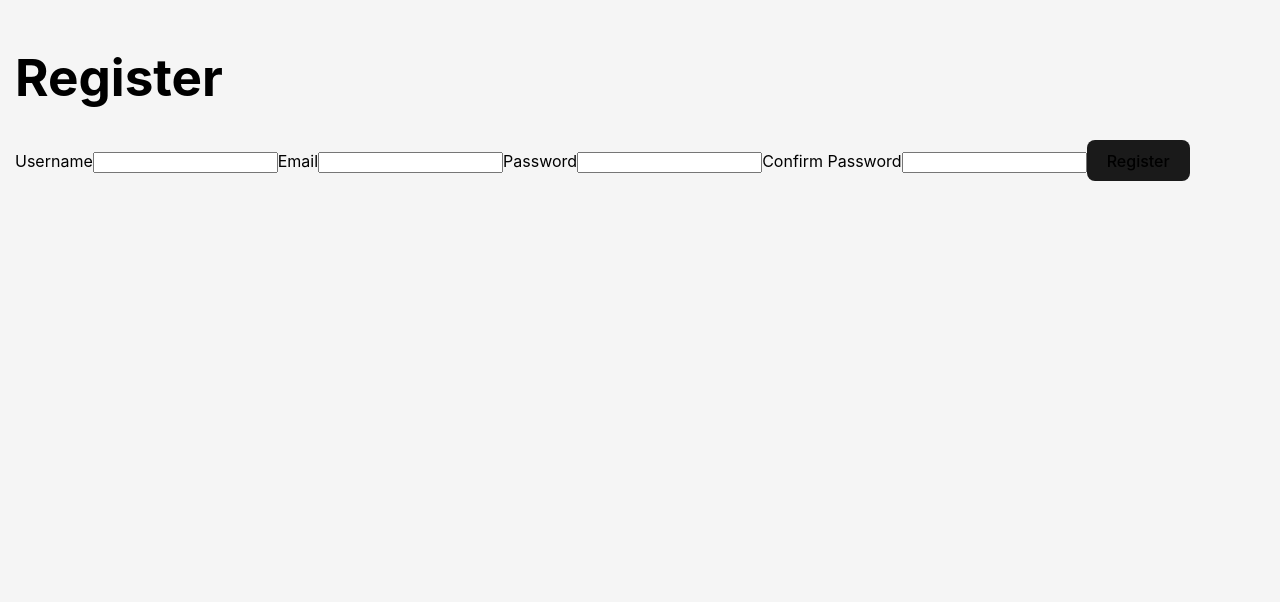
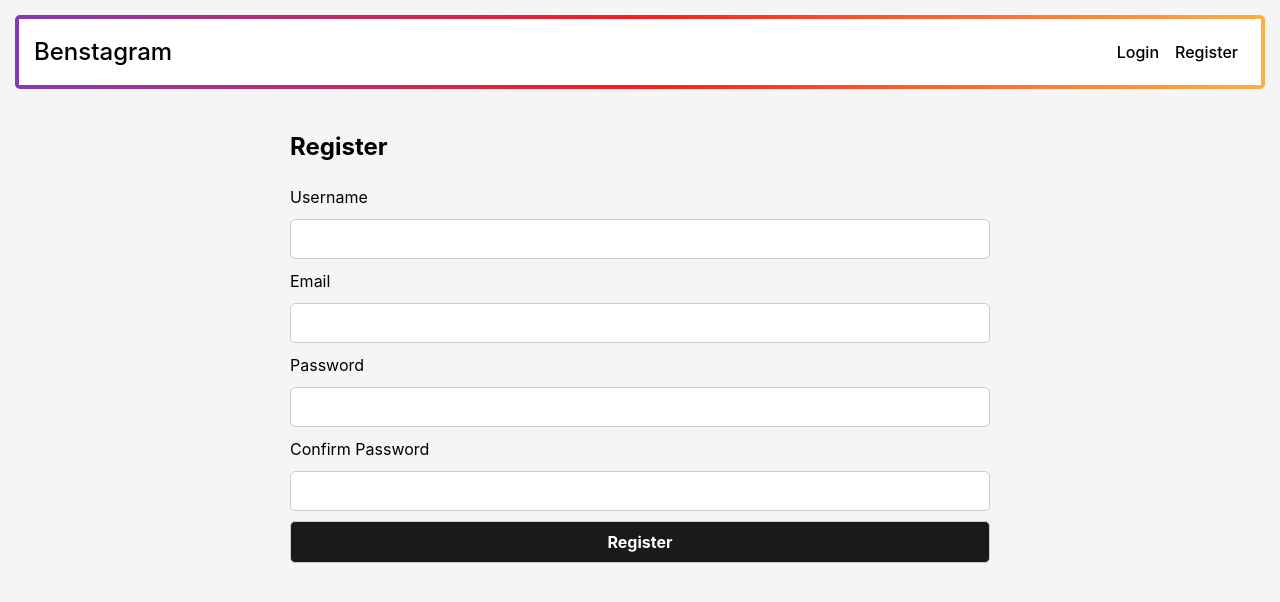
Before and after one commit to CheerfulAdmiralAckbar/week10-frontend, a React (Vite) app: page /register in a window 1280 px wide. Shown: the top 602 px of the page. Built offline with nearby package versions, Linux system fonts and the light colour scheme; no server answers; what unsplash-js would draw is missing.

Commit message:
feature: styled register and login page and made style changes

```diff
--- a/components/Navigation.jsx
+++ b/components/Navigation.jsx
@@ -1,7 +1,7 @@
 import { Link } from "react-router-dom";
 
-const Navigation = ({ user, onLogout }) => {
-  console.log('Navigation props:', { user, onLogout });
+// Default to null user and empty function for onLogout so that you don't need to pass in a user even if it doesnt exist
+const Navigation = ({ user = null, onLogout = () => {} }) => {
   console.log(JSON.stringify(user));
   return (
     <nav className="navigation-wrapper">
@@ -17,7 +17,7 @@ const Navigation = ({ user, onLogout }) => {
           {user ? (
             <ul>
               <li>
-                <Link to="/profile">{user.username}</Link>
+                <Link>Hello, <b>{user.username}</b></Link>
               </li>
               <li>
                 <Link to="/favourites">Favourites</Link>
--- a/src/App.jsx
+++ b/src/App.jsx
@@ -71,7 +71,7 @@ function App() {
     <div className="wrapper">
       <Router>
         <Routes>
-          <Route path="/login" element={user ? <Navigate to="/" replace /> : <Login setUser={setUser} />} />
+          <Route path="/login" element={user ? <Navigate to="/" replace /> : <Login setUser={setUser} onLogout={handleLogout} />} />
           <Route path="/register" element={<Register />} />
           <Route
             path="/"
--- a/src/index.css
+++ b/src/index.css
@@ -123,7 +123,7 @@ button:focus-visible {
 }
 
 .content-wrapper {
-  padding: 20px;
+  padding: 20px 0;
   max-width: 100%;
   margin: 0 auto;
 }
@@ -232,3 +232,76 @@ button:focus-visible {
   justify-content: flex-end;
   align-items: center;
 }
+
+.login-wrapper {
+  max-width: 700px;
+  margin: 0 auto;
+  padding: 20px;
+}
+
+.login-form {
+  display: flex;
+  flex-direction: column;
+  gap: 10px;
+  box-sizing: border-box;
+}
+
+.login-form input {
+  padding: 10px;
+  border-radius: 5px;
+  border: 1px solid #ccc;
+  font-size: 16px;
+  width: 100%;
+  box-sizing: border-box;
+}
+
+.login-form button {
+  padding: 10px;
+  border-radius: 5px;
+  border: 1px solid #ccc;
+  font-size: 16px;
+  width: 100%;
+  color: white;
+  font-weight: bold;
+  box-sizing: border-box;
+}
+
+.register-wrapper {
+  max-width: 700px;
+  margin: 0 auto;
+  padding: 20px;
+}
+
+.register-form {
+  display: flex;
+  flex-direction: column;
+  gap: 10px;
+  box-sizing: border-box;
+}
+
+.register-form input {
+  padding: 10px;
+  border-radius: 5px;
+  border: 1px solid #ccc;
+  font-size: 16px;
+  width: 100%;
+  box-sizing: border-box;
+}
+
+.register-form button {
+  padding: 10px;
+  border-radius: 5px;
+  border: 1px solid #ccc;
+  font-size: 16px;
+  width: 100%;
+  color: white;
+  font-weight: bold;
+  box-sizing: border-box;
+}
+
+.copyright {
+  text-align: center;
+  font-size: 12px;
+  color: #666;
+  margin-top: 70px;
+}
--- a/src/pages/Favourites.jsx
+++ b/src/pages/Favourites.jsx
@@ -61,6 +61,7 @@ const Favourites = ({ user, onLogout }) => {
           )}
         </div>
       </div>
+      <p className="copyright">Copyright © 2023 Benstagram. All rights reserved.</p>
     </>
   );
 }
--- a/src/pages/Home.jsx
+++ b/src/pages/Home.jsx
@@ -26,6 +26,7 @@ const Home = ({ user, onLogout }) => {
         count: 10,
         orientation: 'portrait',
       });
+      console.log(result);
       setImages(result.response);
     } catch (error) {
       console.error(error);
@@ -44,7 +45,7 @@ const Home = ({ user, onLogout }) => {
         body: JSON.stringify({
           userId: user.id,
           imageId: image.id,
-          thumbnailUrl: image.urls.thumb,
+          thumbnailUrl: image.urls.regular,
           authorName: image.user.name,
         }),
       });
@@ -75,7 +76,7 @@ const Home = ({ user, onLogout }) => {
           {images.map((image) => (
             <div key={image.id} className="image-item">
               <div className="image-container" onClick={() => handleFavourite(image)}>
-                <img src={image.urls.small} alt={image.alt_description} />
+                <img src={image.urls.regular} alt={image.alt_description} />
                 <div className="image-info">
                   <div className="image-info-left">
                     <p className="photographer">{image.user.name}</p>
@@ -88,6 +89,7 @@ const Home = ({ user, onLogout }) => {
             </div>
           ))}
         </div>
+        <p className="copyright">Copyright © 2023 Benstagram. All rights reserved.</p>
       </div>
     </>
   );
--- a/src/pages/Login.jsx
+++ b/src/pages/Login.jsx
@@ -1,5 +1,6 @@
 import React, { useState } from "react";
 import { useNavigate } from "react-router-dom";
+import Navigation from "../../components/Navigation";
 
 import { writeCookie } from "../common";
 
@@ -34,12 +35,19 @@ const Login = ({ setUser }) => {
   }
 
   return (
-    <form onSubmit={handleLogin}>
-      <h1>Login</h1>
-      <input type="email" value={email} onChange={(e) => setEmail(e.target.value)} />
-      <input type="password" value={password} onChange={(e) => setPassword(e.target.value)} />
-      <button type="submit">Login</button>
-    </form>
+    <>
+      <Navigation />
+      <div class="login-wrapper">
+        <h2>Login</h2>
+        <form className="login-form"onSubmit={handleLogin}>
+          <label>Email Address</label>
+          <input type="email" value={email} onChange={(e) => setEmail(e.target.value)} />
+          <label>Password</label>
+          <input type="password" value={password} onChange={(e) => setPassword(e.target.value)} />
+          <button type="submit">Login</button>
+        </form>
+      </div>
+    </>
   )
 }
 
--- a/src/pages/Register.jsx
+++ b/src/pages/Register.jsx
@@ -1,5 +1,7 @@
 import React, { useState } from "react";
 import { useNavigate } from "react-router-dom";
+
+import Navigation from "../../components/Navigation";
 
 const Register = () => {
   const [username, setUsername] = useState("");
@@ -34,8 +36,11 @@ const Register = () => {
   }
 
   return (
-    <form onSubmit={handleRegister}>
-      <h1>Register</h1>
+    <>
+      <Navigation />
+      <div className="register-wrapper">
+        <h2>Register</h2>
+        <form className="register-form" onSubmit={handleRegister}>
           <label>Username</label>
           <input type="username" value={username} onChange={(e) => setUsername(e.target.value)} />
           <label>Email</label>
@@ -46,6 +51,8 @@ const Register = () => {
           <input type="confirmPassword" value={confirmPassword} onChange={(e) => setConfirmPassword(e.target.value)} />
           <button type="submit">Register</button>
         </form>
+      </div>
+    </>
   )
 }
 
```
Lines whose indentation alone changed are shown as unchanged.
